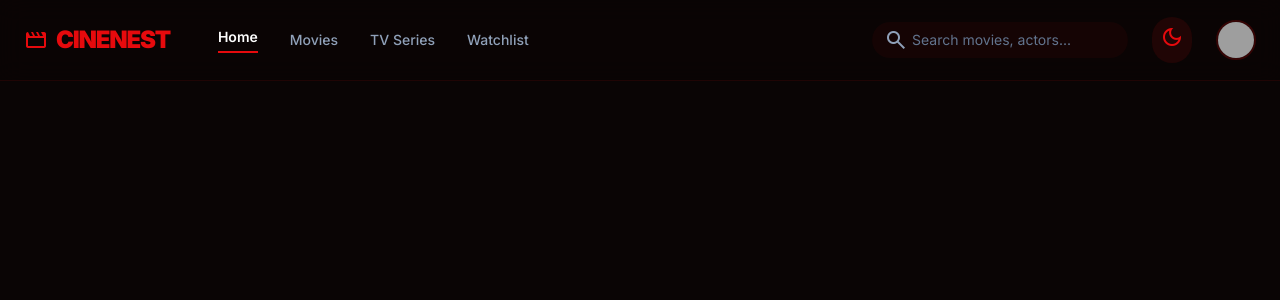
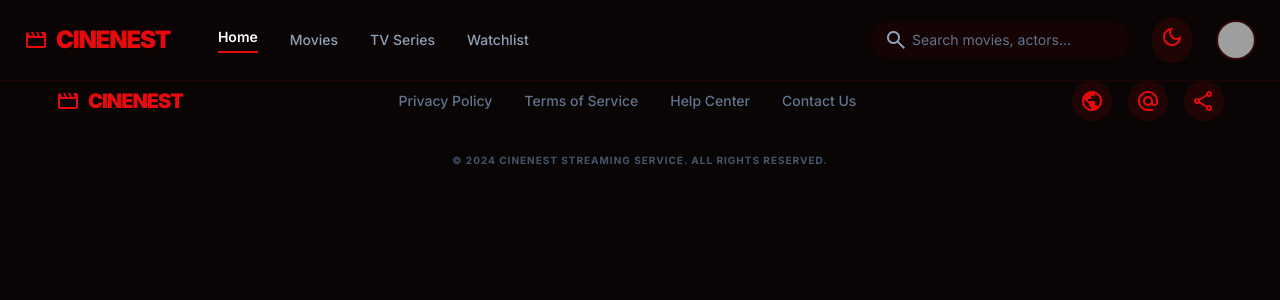
Before and after one commit to Sh-Mustak/CineNest, a React (Vite) app: page / in a window 1280 px wide. Shown: the top 300 px of the page. Built offline with nearby package versions, Linux system fonts and the light colour scheme; grey boxes are pictures that could not be loaded.

Commit message:
UI: Footer is Added

```diff
--- a/src/App.jsx
+++ b/src/App.jsx
@@ -1,10 +1,12 @@
 import "./App.css";
+import Footer from "./Components/layoyt/Footer";
 import Navbar from "./Components/layoyt/Navbar";
 
 function App() {
   return (
     <>
       <Navbar />
+      <Footer />
     </>
   );
 }
--- /dev/null
+++ b/src/Components/layoyt/Footer.jsx
@@ -0,0 +1,53 @@
+export default function Footer() {
+  return (
+    <footer className="border-t border-primary/10 bg-background-dark py-12 px-6">
+      <div className="max-w-[1440px] mx-auto flex flex-col md:flex-row justify-between items-center gap-8">
+        <div className="flex items-center gap-2">
+          <span className="material-symbols-outlined text-primary text-2xl font-bold">
+            movie
+          </span>
+          <h1 className="text-primary text-xl font-black tracking-tighter uppercase">
+            CineNest
+          </h1>
+        </div>
+        <div className="flex flex-wrap justify-center gap-8 text-slate-500 text-sm font-medium">
+          <a className="hover:text-white transition-colors" href="#">
+            Privacy Policy
+          </a>
+          <a className="hover:text-white transition-colors" href="#">
+            Terms of Service
+          </a>
+          <a className="hover:text-white transition-colors" href="#">
+            Help Center
+          </a>
+          <a className="hover:text-white transition-colors" href="#">
+            Contact Us
+          </a>
+        </div>
+        <div className="flex items-center gap-4">
+          <a
+            className="w-10 h-10 rounded-full bg-primary/10 flex items-center justify-center text-primary hover:bg-primary hover:text-white transition-all"
+            href="#"
+          >
+            <span className="material-symbols-outlined">public</span>
+          </a>
+          <a
+            className="w-10 h-10 rounded-full bg-primary/10 flex items-center justify-center text-primary hover:bg-primary hover:text-white transition-all"
+            href="#"
+          >
+            <span className="material-symbols-outlined">alternate_email</span>
+          </a>
+          <a
+            className="w-10 h-10 rounded-full bg-primary/10 flex items-center justify-center text-primary hover:bg-primary hover:text-white transition-all"
+            href="#"
+          >
+            <span className="material-symbols-outlined">share</span>
+          </a>
+        </div>
+      </div>
+      <div className="text-center mt-8 text-slate-600 text-[10px] uppercase tracking-widest font-bold">
+        © 2024 CineNest Streaming Service. All Rights Reserved.
+      </div>
+    </footer>
+  );
+}
--- a/src/index.css
+++ b/src/index.css
@@ -18,7 +18,7 @@
 @layer components {
   .glass-nav {
     @apply backdrop-blur-md border-b-[rgba(230,10,13,0.1)] border-b border-solid;
-    background: rgba(10, 5, 5, 0.7);
-    -webkit-backdrop-filter: blur(12px);
+    /* background: rgba(10, 5, 5, 0.7);
+    -webkit-backdrop-filter: blur(12px); */
   }
 }
```
